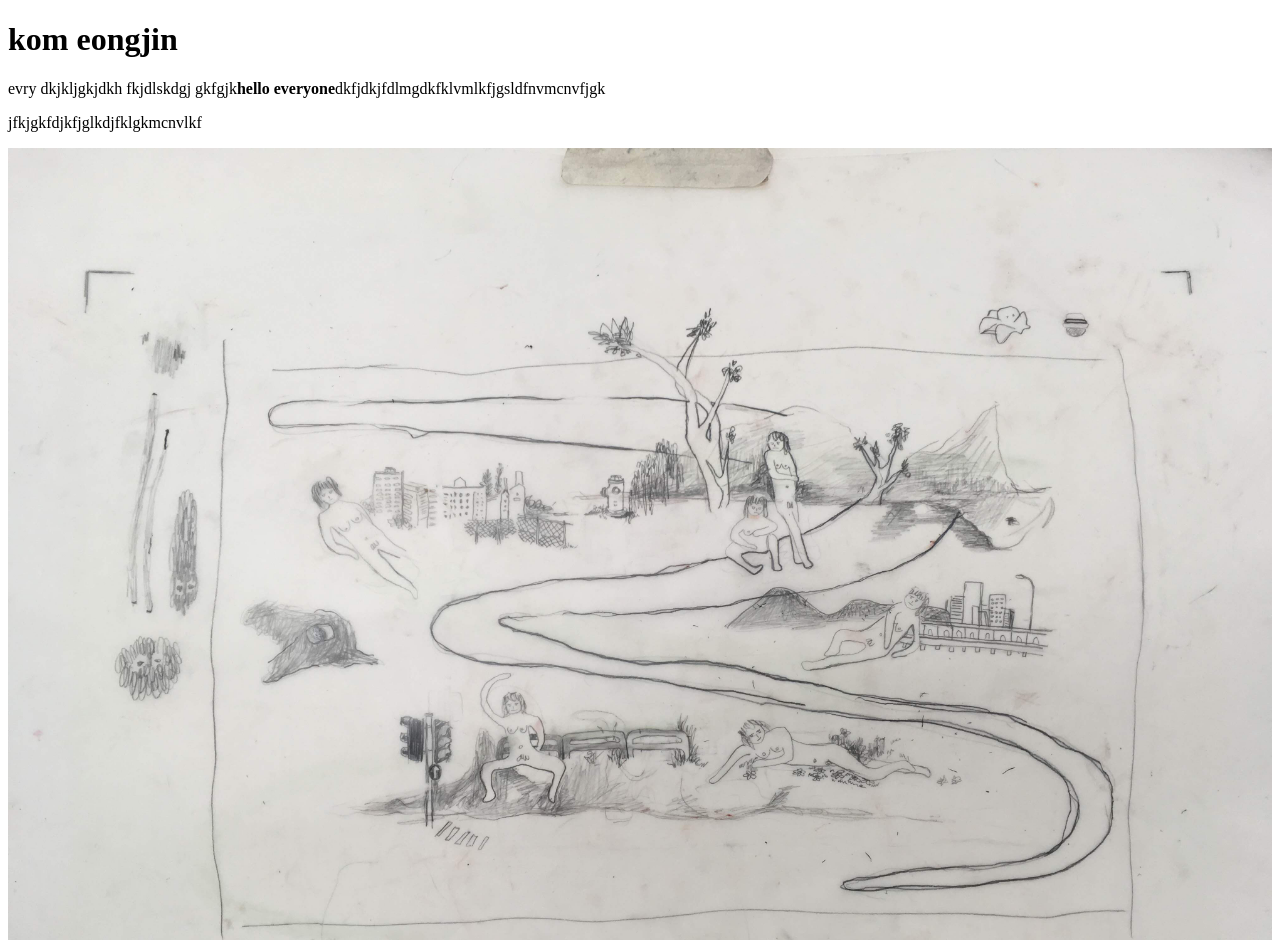
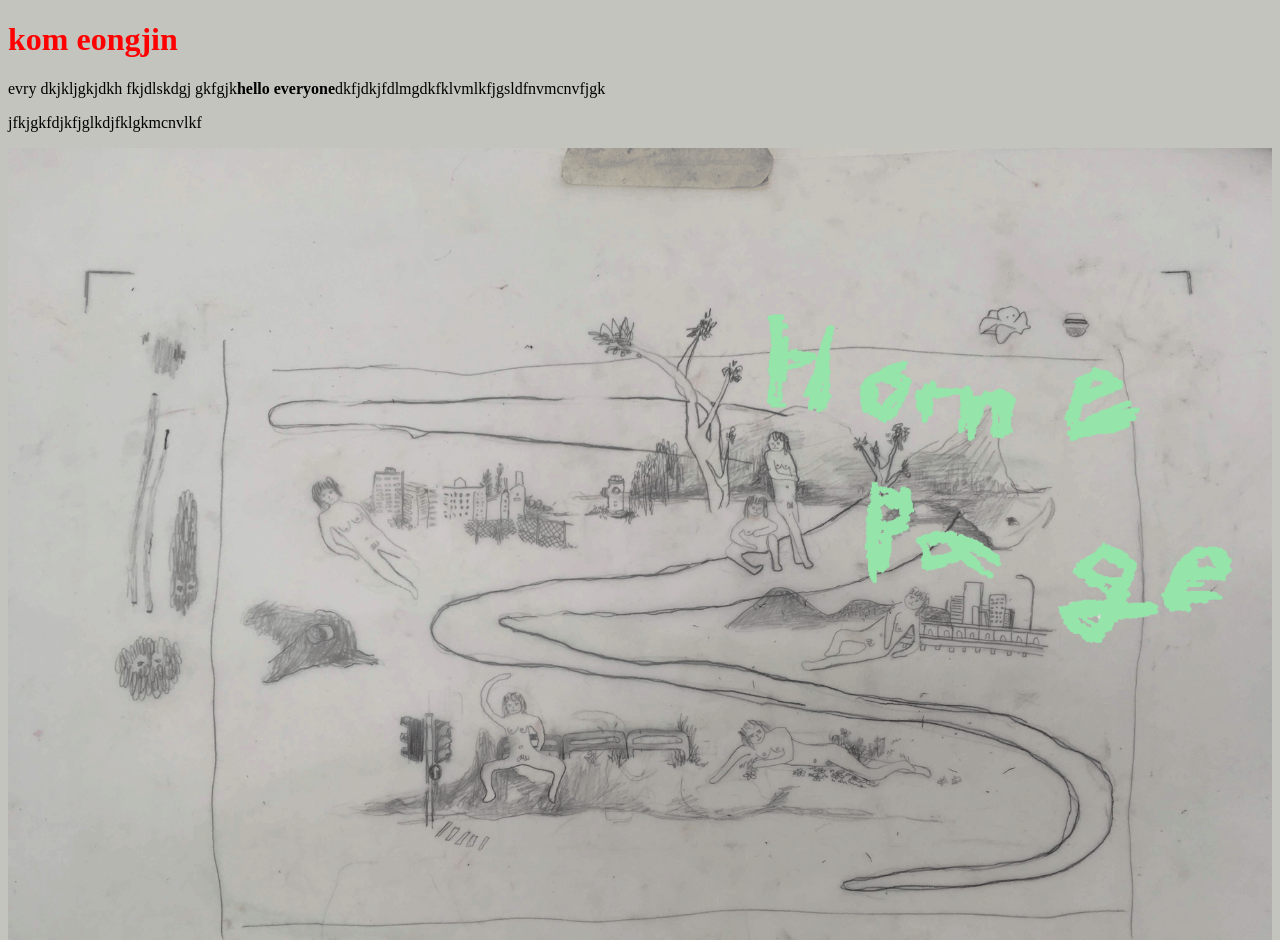
Before and after one commit to kom-eongjin/fluffy-broccoli, a plain HTML site: page 1.html in a window 1280 px wide. Shown: the top 940 px of the page. Drawn offline with Linux system fonts and the light colour scheme.

Commit message:
Add files via upload

```diff
--- a/1.html
+++ b/1.html
@@ -3,11 +3,17 @@
 <head>
   <title>kom eongjin</title>
   <meta charset="utf-8">
+  <style>
+    .title{
+     color : red;
+   }
+  </style>
 </head>
-<body>
-  <h1>kom eongjin</h1>
+<body bgcolor="c3c4bd">
+
+  <h1 class=title>kom eongjin</h1>
   evry dkjkljgkjdkh fkjdlskdgj gkfgjk<strong>hello everyone</strong>dkfjdkjfdlmgdkfklvmlkfjgsldfnvmcnvfjgk<p>jfkjgkfdjkfjglkdjfklgkmcnvlkf</p>
-  <img src="cording.jpg" width="100%">
+  <img src="homee.gif" width="100%">
   <p style="margin-top:40px;">fkjfkgjfgldkjgkrjlskdjgkljleighjgjhgkghgbghgjhghghj</p>
   <h1>archive</h1>
   <ol>
```
Also changed, not shown: link1.html (+9 -3 lines), cording6.jpg, homee.gif (added), 1 other file.
